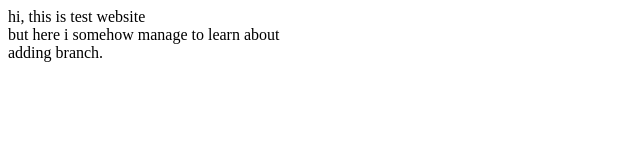
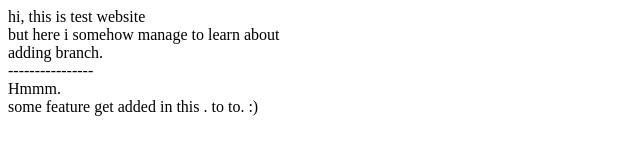
Before and after one commit to vaibhavH-C137/RoughRepo, a plain HTML site: page index.html in a window 1280 px wide. Shown: the whole page, without its empty margins (0-640 px from the left). Drawn offline with Linux system fonts and the light colour scheme.

Commit message:
feat: adding designing branch

```diff
--- a/index.html
+++ b/index.html
@@ -9,8 +9,9 @@
 <body>
     hi, this is test website <br>
     but here i somehow manage to learn about <br>
-    adding branch.
-
-
+    adding branch.<br>----------------<br>
+    Hmmm.
+    <br>
+    some feature get added in this . to to. :)
 </body>
 </html>
```
